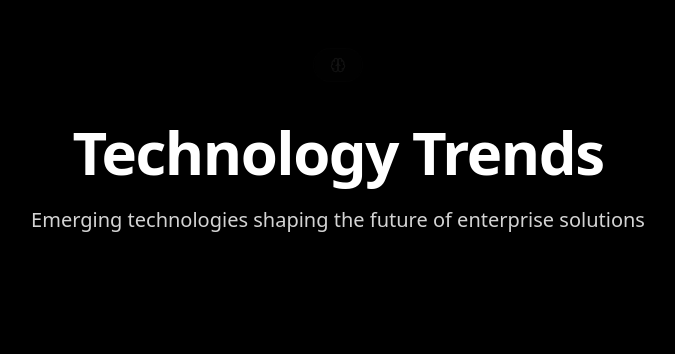
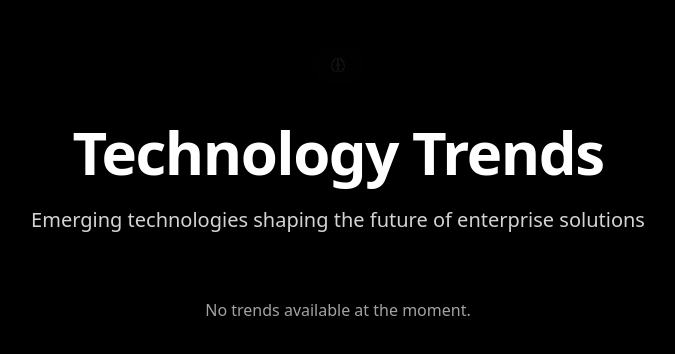
Before and after one commit to nitin14gupta/Level-Super-MInd, a Next.js app in the folder client/: page / in a window 1280 px wide. Shown: the part 2722-3076 px from the top of the page, without its empty margins (302-977 px from the left). Built offline with nearby package versions, Linux system fonts and the light colour scheme.

Commit message:
added generated tagline

```diff
--- a/client/src/components/CrazyWordCloud.jsx
+++ b/client/src/components/CrazyWordCloud.jsx
@@ -10,21 +10,28 @@ function OrderedWordCloud() {
     try {
       // Retrieve data from localStorage
       const storedData = localStorage.getItem("researcherData");
-      console.log("Data retrieved from localStorage:", JSON.parse(storedData));
+      console.log("Data retrieved from localStorage:", storedData);
 
       if (storedData) {
         const parsedData = JSON.parse(storedData);
-        const retrievedWords = parsedData?.data?.output_text_5 || [];
-        setWords(retrievedWords); // Update state with retrieved words
+
+        // Safely access the nested property
+        const retrievedWords = parsedData?.data?.output_text_5;
+
+        // Check if retrievedWords is an array
+        if (Array.isArray(retrievedWords)) {
+          setWords(retrievedWords); // Update state with retrieved words
+        } else {
+          setError("Expected data format is not found."); // Handle unexpected format
+        }
       } else {
         setError("No data found in localStorage."); // Handle missing data
       }
-
-      setLoading(false); // Stop loading
     } catch (err) {
       console.error("Error parsing data from localStorage:", err);
-      setError("Failed to retrieve data from localStorage.");
-      setLoading(false);
+      setError("Failed to retrieve or parse data from localStorage.");
+    } finally {
+      setLoading(false); // Stop loading
     }
   }, []);
 
--- a/client/src/components/FutureTrendPrediction.jsx
+++ b/client/src/components/FutureTrendPrediction.jsx
@@ -1,7 +1,6 @@
 "use client";
 
 import React, { useEffect, useState } from "react";
-import axios from "axios";
 import { Card } from "@/components/ui/card";
 import { Brain } from "lucide-react";
 
@@ -26,16 +25,23 @@ export default function FutureTrendPrediction() {
   const [trends, setTrends] = useState([]); // State to hold fetched data
   const [loading, setLoading] = useState(true); // State for loading
 
-  // Retrieve data from localStorage once the component is mounted
   useEffect(() => {
+    try {
       const storedData = localStorage.getItem("researcherData");
       if (storedData) {
         const parsedData = JSON.parse(storedData);
         if (parsedData?.data?.output_text_6) {
           setTrends(parsedData.data.output_text_6); // Update trends state with output_text_6 data
+        } else {
+          console.warn("No 'output_text_6' found in localStorage data.");
         }
+      } else {
+        console.warn("No 'researcherData' found in localStorage.");
       }
-    setLoading(false);
+    } catch (error) {
+      console.error("Error parsing localStorage data:", error);
+    }
+    setLoading(false); // Stop loading
   }, []);
 
   return (
@@ -58,9 +64,10 @@ export default function FutureTrendPrediction() {
 
         {/* Trends Grid */}
         <div className="grid grid-cols-1 md:grid-cols-2 lg:grid-cols-3 gap-6">
-          {loading
-            ? Array.from({ length: 6 }).map((_, idx) => <SkeletonLoader key={idx} />)
-            : trends.map((trend, idx) => (
+          {loading ? (
+            Array.from({ length: 6 }).map((_, idx) => <SkeletonLoader key={idx} />)
+          ) : trends && trends.length > 0 ? (
+            trends.map((trend, idx) => (
               <Card
                 key={idx}
                 className="group relative overflow-hidden bg-[#161D24] border border-primary/10 hover:border-primary/20 transition-colors duration-300"
@@ -80,7 +87,12 @@ export default function FutureTrendPrediction() {
                   </div>
                 </div>
               </Card>
-              ))}
+            ))
+          ) : (
+            <p className="text-neutral-400 text-center col-span-full">
+              No trends available at the moment.
+            </p>
+          )}
         </div>
       </div>
     </div>
```
Lines whose indentation alone changed are shown as unchanged.
